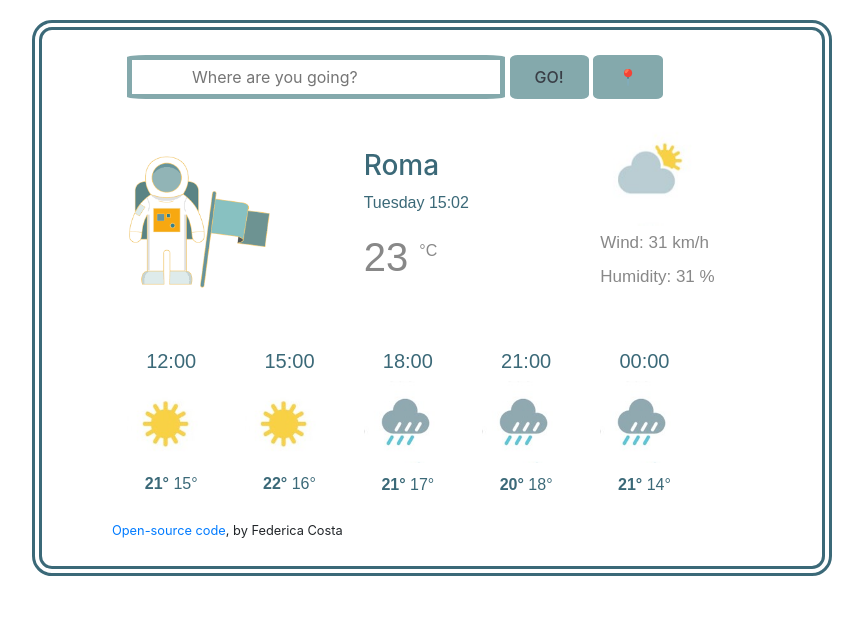
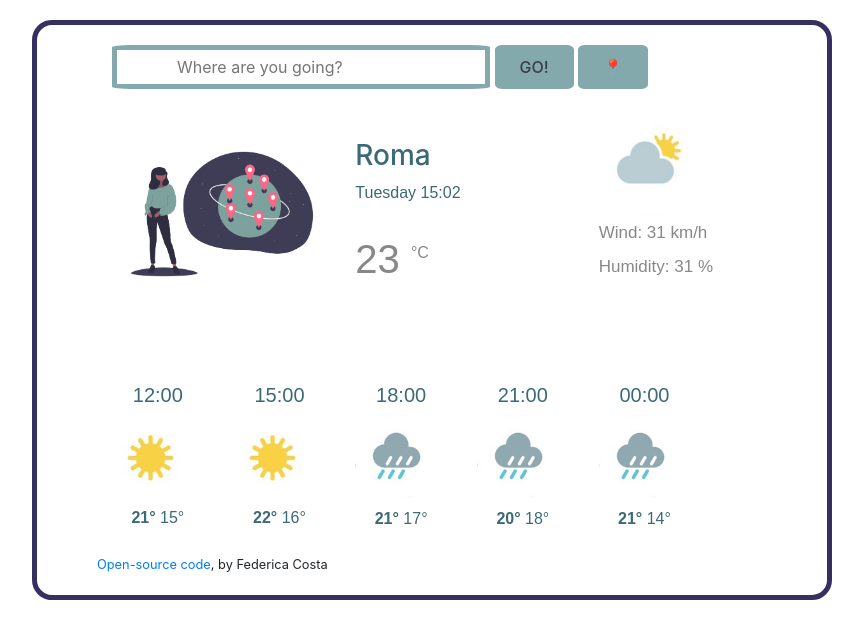
Before and after one commit to Feffa-hub/Final--project, a plain HTML site: page index.html in a window 1280 px wide. Shown: the whole page, without its empty margins (208-1071 px from the left). Drawn offline with nearby package versions, Linux system fonts and the light colour scheme.

Commit message:
Updated new ID class

```diff
--- a/index.html
+++ b/index.html
@@ -24,9 +24,9 @@
         <div class="container">
             <div class="row">
                 <div class="col-4">
-                    <img src="img/astronaut-flag.png" alt="astronaut" width="145" />
+                    <img src="img/Around_the_world_.png" alt="woman-travel" width="220" />
                 </div>
-                <div class="col-4">
+                <div class="col-4" id="actual">
                     <div class="current-city" id="newCity">
                         <h3>
                             Roma
@@ -45,7 +45,7 @@
                     </ul>
                 </div>
 
-                <div class="col-4">
+                <div class="col-4" id="icon-wind-hum">
                     <div class="current-symbol">
                         <img src="img/cloudy-sun.jpg" id="icon-now" alt="cloudy-sun" width="100" />
                     </div>
@@ -61,7 +61,6 @@
 
             </div>
         </div>
-
 
         <div class="container">
             <div class="row row-hours" id="forecast">
--- a/src/style.css
+++ b/src/style.css
@@ -1,6 +1,6 @@
 .weather-app {
-  border: 10px double #3b6978;
-  padding: 25px 0 25px 70px;
+  border: 5px solid #363062;
+  padding: 20px 0 20px 60px;
   margin: 20px auto;
   max-width: 800px;
   border-radius: 20px;
@@ -51,7 +51,7 @@ ul {
   font-size: 40px;
   color: #888888;
   font-weight: 200px;
-  line-height: 2.1;
+  line-height: 2.7;
 }
 
 .celsius {
@@ -74,7 +74,7 @@ ul {
 }
 
 .row-hours {
-  margin-top: 50px;
+  margin-top: 70px;
   margin-bottom: 20px;
 }
 
```
Also changed, not shown: img/Around_the_world_.png (added).
